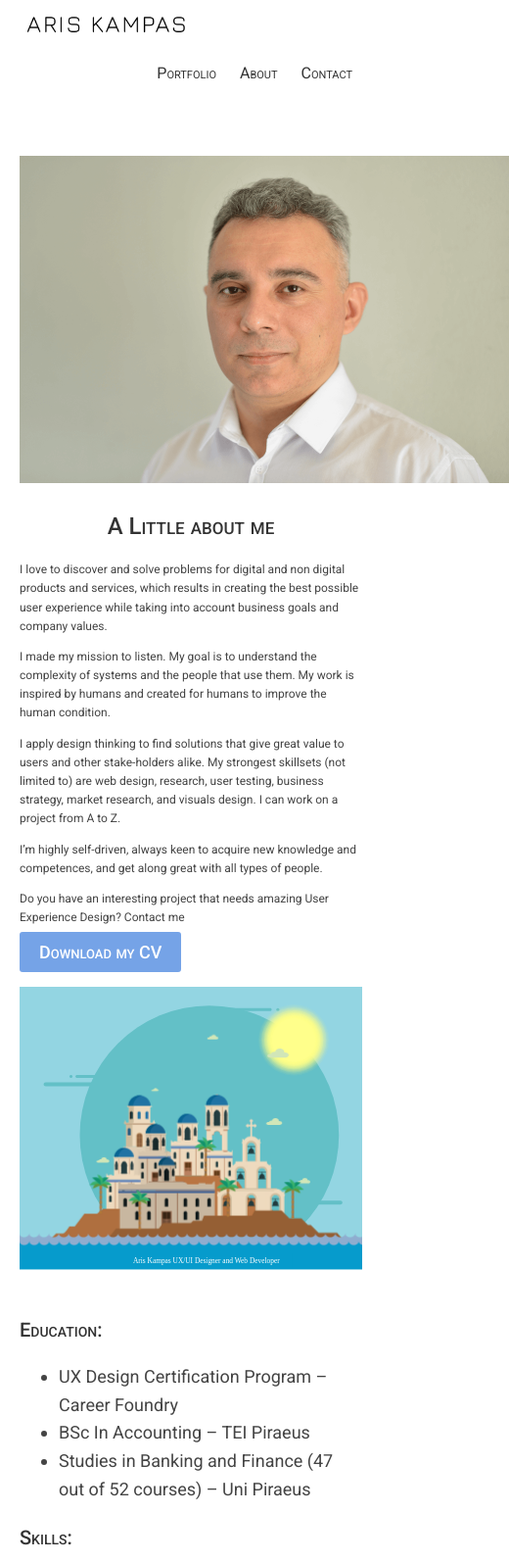
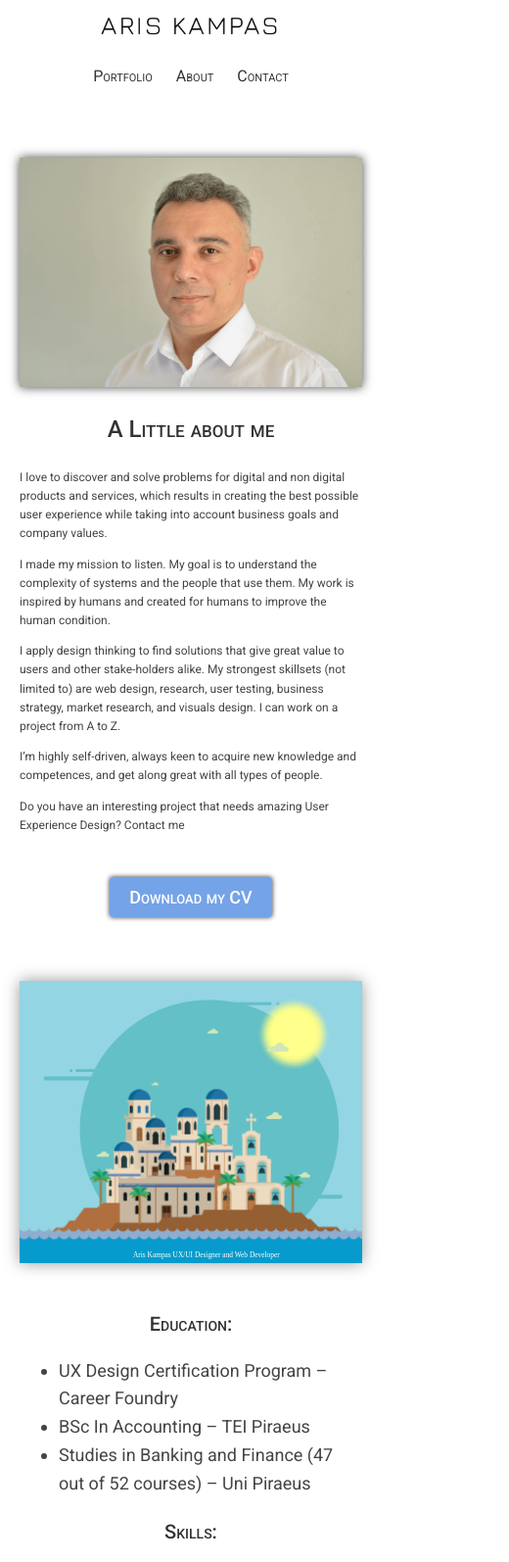
Before and after one commit to ariskampas/portfolio, a plain HTML site: page about.html in a window 390 px wide. Shown: the top 1594 px of the page at 98% size, 520 px wide, since content can reach past the window. Drawn offline with nearby package versions, Linux system fonts and the light colour scheme.

Commit message:
Making necessary improvements to the page after tutor review

```diff
--- a/about.html
+++ b/about.html
@@ -33,7 +33,9 @@
     <!-- Main content containter -->
     <div>
       <div class="spacing1">
-        <img src="img/ariskampas_picture.png" height="334" width="500" alt="Aris Kampas Picture">
+        <div class="profile_image">
+          <img src="img/ariskampas_picture.png" alt="Aris Kampas Picture">
+        </div>
         <h1>A Little about me</h1>
         <p>
           I love to discover and solve problems for digital and non digital products and services, which results in
@@ -55,7 +57,7 @@
           Do you have an interesting project that needs amazing User Experience Design? Contact me
         </p>
 
-        <div>
+        <div class="center_button">
           <a href="files/Aristeidis_Kampas_CV.pdf" class="button">Download my CV </a>
         </div>
       </div>
@@ -933,6 +935,7 @@
     </footer>
     <!-- End of footer container -->
   </div>
+  <script src="js/script.js"></script>
 </body>
 
 </html>
--- a/css/style.css
+++ b/css/style.css
@@ -37,6 +37,7 @@ h1 {
   /*default color for h1 is dark grey */
   text-align: center;
   /* Centers text */
+  margin-bottom: 40px;
 }
 
 h2 {
@@ -48,6 +49,7 @@ h2 {
   /* h2 all lowercase into small caps */
   color: #333333;
   /*default color for h2 is dark grey */
+  text-align: center;
 }
 
 h3 {
@@ -102,12 +104,15 @@ button,
   border-radius: 3px;
   border-bottom: 0px;
   transition: 0.5s opacity;
+  text-align: center;
+  box-shadow: 0px 0px 5px #333333;
 }
 
 .button:hover,
 .button:focus {
   opacity: 0.8;
   text-decoration: none;
+    box-shadow: 0px 0px 15px #555555;
   /* Reduces the opacity of the button to 80% */
 }
 
@@ -184,10 +189,11 @@ nav ul li>a:hover {
   list-style-type: none;
   justify-content: center;
   align-items: flex-end;
+  padding: 0;
 }
 
 .footer-icons>li {
-  display: inline-block;
+  display: flex;
   margin: 10px;
 }
 
@@ -196,106 +202,52 @@ footer {
 }
 
 header {
-  padding: 10px 0px 10px 0px;
+  padding: 10px 0;
   margin-bottom: 50px;
+
 }
 
 .spacing1 {
   padding-top: 50px;
 }
 
+img {
+  /* image sizing */
+  width: 100%;
 
-/* resizing and styling */
-@media all and (max-width: 992px) {
-  .logo {
-    /* Make logo smaller by changing it's height */
-    height: 40px;
-  }
-
-  h1 {
-    /* Reduce font-size of heading */
-    font-size: 28px;
-    text-align: center;
-  }
-
-  h2 {
-    /* Reduce font-size of heading */
-    font-size: 24px;
-  }
-
-  h2 {
-    /* Reduce font-size of heading */
-    font-size: 18px;
-  }
-
-  p {
-    font-size: 14px;
-  }
-
-  .column-4 {
-    /* Modify 4-column to 2-columns */
-    width: 49%;
-    margin-right: 1%;
-  }
-
-  nav ul {
-    font-size: 18px;
-  }
-
-  .column-4:nth-child(2) {
-    margin-right: 0;
-  }
 }
 
-@media all and (max-width: 600px) {
-  .logo {
-    /* Make logo smaller by changing it's height */
-    height: 30px;
-  }
+.logo {
+  /* Make logo smaller by changing it's width */
+  width: 300px;
+}
 
-  h1 {
-    /* Reduce font-size of heading */
-    font-size: 24px;
-    text-align: center;
-  }
+.profile_image {
+  text-align: center;
+}
 
-  h2 {
-    /* Reduce font-size of heading */
-    font-size: 20px;
-  }
+.center_button {
+  text-align: center;
+  margin: 50px;
+}
 
-  h3 {
-    /* Reduce font-size of heading */
-    font-size: 16px;
-    text-align: center;
-  }
-
-  p {
-    font-size: 12px;
-  }
-
-  .column-4 {
-    /* Modify 4-column to 2-columns */
-    width: 100%;
-    margin-right: 0px;
-  }
-
-  nav ul {
-    font-size: 16px;
-  }
+.profile_image img {
+  max-width: 400px;
+  box-shadow: 0px 0px 10px #444444;
 }
 
 .project_image {
-  /* image sizing */
-  max-height: 250px;
-  max-weight: 250px;
+    box-shadow: 0px 0px 15px #999999;
+    width: 100%;
 }
+
 
 /* svg and animation */
 #Layer_1 {
   /*make sure there is space top and bottom in our graphic */
   margin-top: 20px;
   margin-bottom: 20px;
+  box-shadow: 0px 0px 15px #999999;
 }
 
 /* Sun glows like never before animation */
@@ -480,9 +432,11 @@ header {
     transform: scalex(1.02);
   }
 }
+
 .waves1 {
   animation: 4s waves_move infinite alternate-reverse ease;
 }
+
 .waves2 {
   animation: 4s waves_move infinite alternate ease;
 }
@@ -501,13 +455,14 @@ header {
     transform: translate(1700px, 0);
   }
 }
+
 #courtain {
   animation: 10s courtain_move infinite normal linear;
 }
+
 @keyframes aris_fades {
   0% {
     opacity: 1.0;
-
   }
 
   97% {
@@ -518,6 +473,108 @@ header {
     opacity: 0;
   }
 }
+
 .aris {
   animation: 10s aris_fades infinite normal linear;
 }
+
+
+/* resizing and styling */
+@media all and (max-width: 992px) {
+  header {
+    padding: 10px 0;
+    margin-bottom: 40px;
+  }
+
+  h1 {
+    /* Reduce font-size of heading */
+    font-size: 28px;
+    text-align: center;
+    margin-bottom: 20px;
+  }
+
+  h2 {
+    /* Reduce font-size of heading */
+    font-size: 24px;
+  }
+
+  h3 {
+    /* Reduce font-size of heading */
+    font-size: 18px;
+  }
+
+  p {
+    font-size: 14px;
+  }
+
+  .column-4 {
+    /* Modify 4-column to 2-columns */
+    width: 49%;
+    margin-right: 1%;
+  }
+
+  nav ul,
+  nav ul li {
+    font-size: 18px;
+  }
+
+  .column-4:nth-child(2) {
+    margin-right: 0;
+  }
+}
+
+@media all and (max-width: 600px) {
+  .logo {
+    /* Make logo smaller by changing it's height */
+    width: 200px;
+  }
+
+  header {
+    padding: 10px 0;
+    margin-bottom: 10px;
+    text-align: center;
+  }
+
+  h1 {
+    /* Reduce font-size of heading */
+    font-size: 24px;
+    text-align: center;
+    margin-bottom: 20px;
+  }
+
+  h2 {
+    /* Reduce font-size of heading */
+    font-size: 20px;
+  }
+
+  h3 {
+    /* Reduce font-size of heading */
+    font-size: 16px;
+    text-align: center;
+  }
+
+  p {
+    font-size: 12px;
+  }
+
+
+  .footer-icons>li {
+    display: flex;
+    margin: 5px;
+  }
+
+  .column-4 {
+    /* Modify 4-column to 2-columns */
+    width: 100%;
+    margin-right: 0px;
+  }
+
+  nav {
+    float: unset;
+  }
+
+  nav ul,
+  nav ul li {
+    font-size: 16px;
+  }
+}
--- /dev/null
+++ b/js/script.js
@@ -0,0 +1,2 @@
+console.log("Hello everybody!  This is my portfolio page!")
+console.log("My favorite number is 2 on the 10th power: "+2**10)
```
Also changed, not shown: contact.html (+3 -0 lines), index.html (+1 -0 lines).
